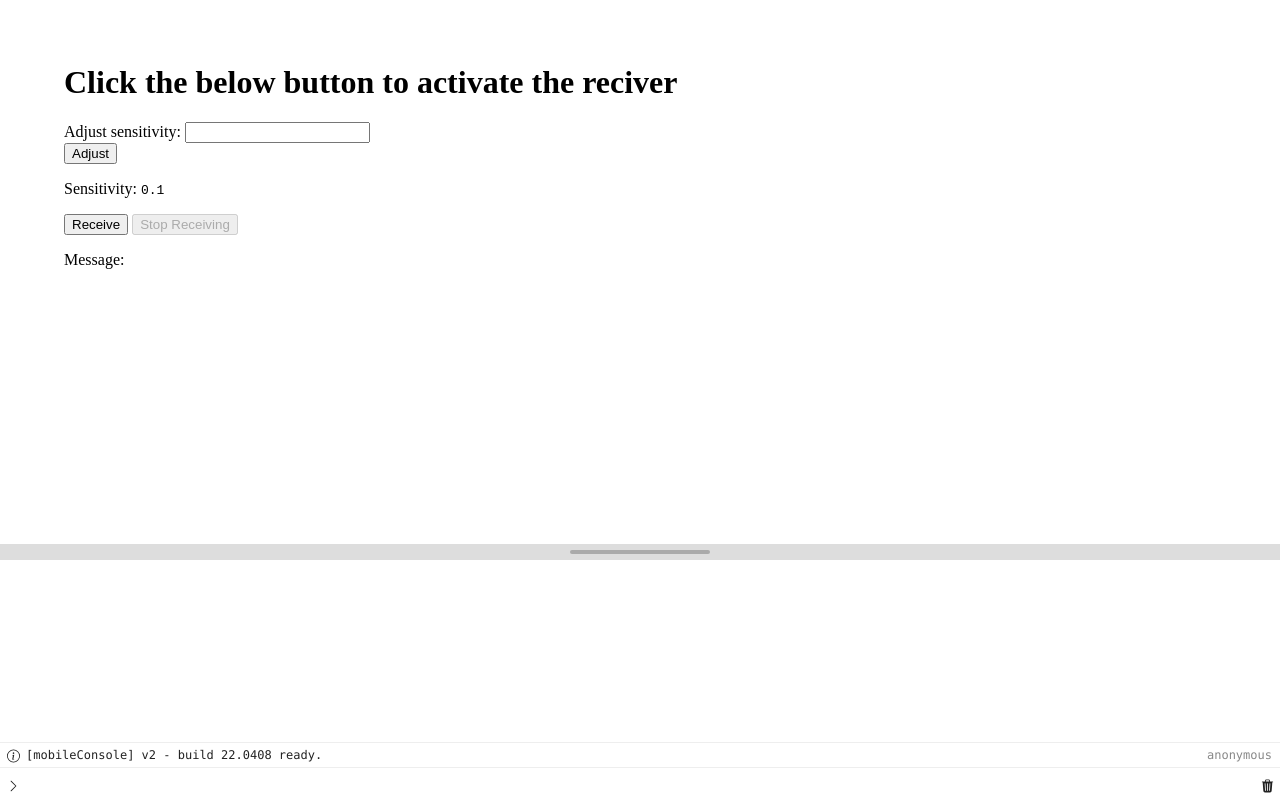
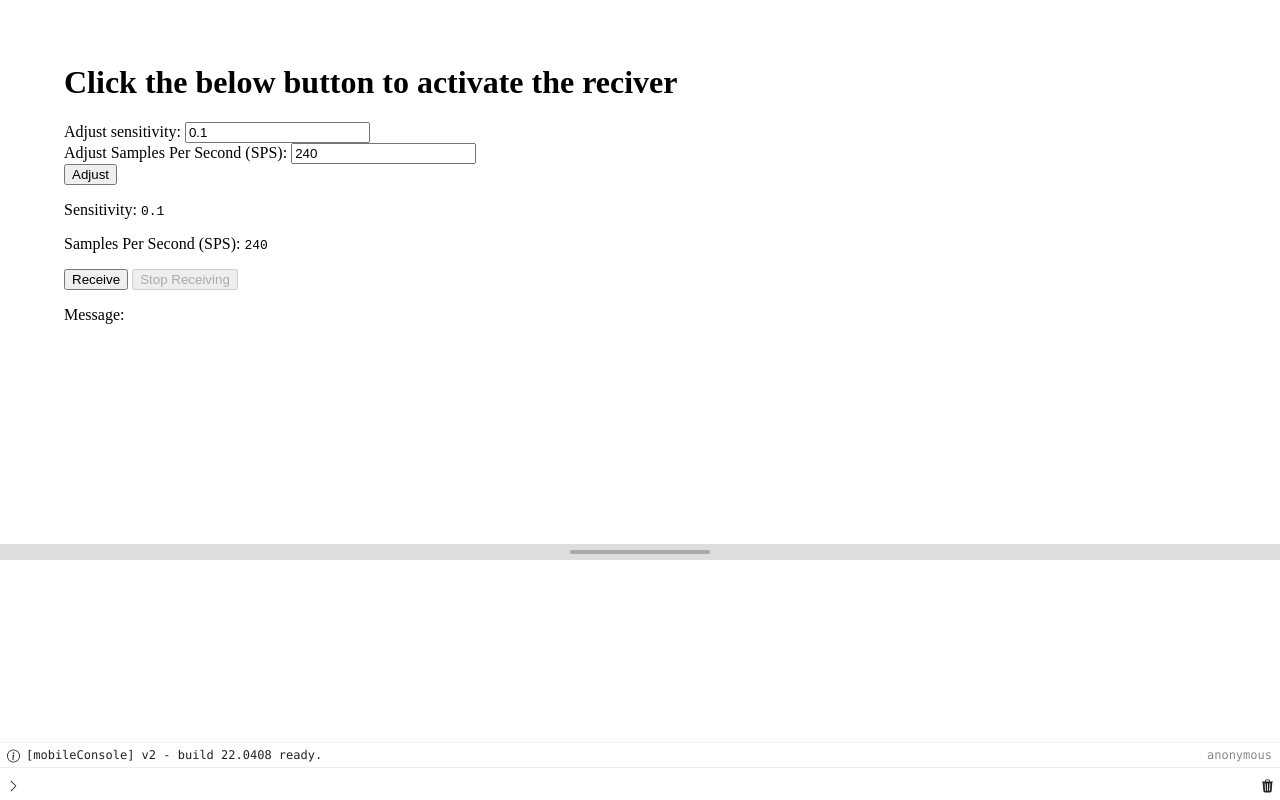
Before and after one commit to Haptic-Comms-Code/750-Covert-Communications-Sender-App, a plain HTML site: page src/receiver.html in a window 1280 px wide. Drawn offline with Linux system fonts and the light colour scheme.

Commit message:
Add samples per second as adjustable output.

```diff
--- a/src/receiver.html
+++ b/src/receiver.html
@@ -22,9 +22,20 @@
                 <label for="message">Adjust sensitivity:</label>
                 <input
                     type="number"
-                    id="value"
-                    name="value"
+                    id="sensitivity"
+                    name="sensitivity"
+                    value="0.1"
                     step="any"
+                    required
+                    size="25"/>
+            </div>
+            <div>
+                <label for="message">Adjust Samples Per Second (SPS):</label>
+                <input
+                    type="number"
+                    id="sps"
+                    name="sps"
+                    value="240"
                     required
                     size="25"/>
             </div>
@@ -33,6 +44,7 @@
                     value="Adjust"/>
         </form>
         <p>Sensitivity: <span class="displayText" id="displaySensitivity"></span></p>
+        <p>Samples Per Second (SPS): <span class="displayText" id="displaySPS"></span></p>
         <button type="button" id="start">Receive</button>
         <button type="button" id="stop" disabled>Stop Receiving</button>
         <p>Message: <span class="displayText" id="displayMessage"></span></p>
--- a/src/receiver.js
+++ b/src/receiver.js
@@ -7,20 +7,25 @@ const thresholdButton = document.getElementById("submit");
 
 let vibeThreshold = 0.1;
 const RECEIVE_WINDOW = 500; //2bps
-const SamplesPerSecond = 240; //tune up/down, higher requires more system resources
+let SamplesPerSecond = 240; //tune up/down, higher requires more system resources
 let intervalID; //required to stop the interval
 let sensor = {x: 0.0, y: 0.0, z: 0.0};
 
 document.getElementById("displaySensitivity").innerHTML = vibeThreshold;
+document.getElementById("displaySPS").innerHTML = SamplesPerSecond;
 
 window.addEventListener("error", (e) => {
 	document.body.insertAdjacentHTML("afterbegin", `<pre style="color:red">${e.message}</pre>`);
 });
 
 form.addEventListener("submit", async(event) => {
-    vibeThreshold = document.getElementById("value").value;
-    console.log(vibeThreshold);
+    vibeThreshold = document.getElementById("sensitivity").value;
+    SamplesPerSecond = document.getElementById("sps").value;
+    console.log("vibeThreshold is now " + vibeThreshold);
     document.getElementById("displaySensitivity").innerHTML = vibeThreshold;
+    console.log("SamplesPerSecond is now " + vibeThreshold);
+    document.getElementById("displaySPS").innerHTML = SamplesPerSecond;
+    stopReceiver();
 });
 
 function isVibrating(lastTime){
@@ -68,6 +73,7 @@ function interval(){
         }
         console.log("Sensitivity: " + binaryOutput);
         console.log("vibeThreshold: " + vibeThreshold);
+        console.log("SPS: " + SamplesPerSecond);
         if(binaryOutput.length == 8){ //This converts, in real time, the message to chars whenever 8 bytes have been sent.
             binToString(binaryOutput, message);
             displayStatus.innerHTML = binaryOutput;
@@ -81,6 +87,7 @@ startButton.addEventListener("click", async(event) => {
     stopButton.disabled = false;
     startButton.disabled = true;
     console.log("vibeThreshold is set to: " + vibeThreshold);
+    console.log("SPS is set to: " + SamplesPerSecond);
     try {
         displayStatus.innerHTML = "Entered try block. If this message persists, enable the accelerometer on your phone and try again.";
         let sensor = new Accelerometer({frequency: SamplesPerSecond});
@@ -97,11 +104,13 @@ startButton.addEventListener("click", async(event) => {
 
 });
 
-
-stopButton.addEventListener("click", async(event) => {
-    displayStatus.innerHTML = "Stopping Receiver";
+function stopReceiver(){
+        displayStatus.innerHTML = "Stopping Receiver";
     stopButton.disabled = true;
     startButton.disabled = false;
     clearInterval(intervalID);
+}
 
+stopButton.addEventListener("click", async(event) => {
+    stopReceiver();
 });
```
